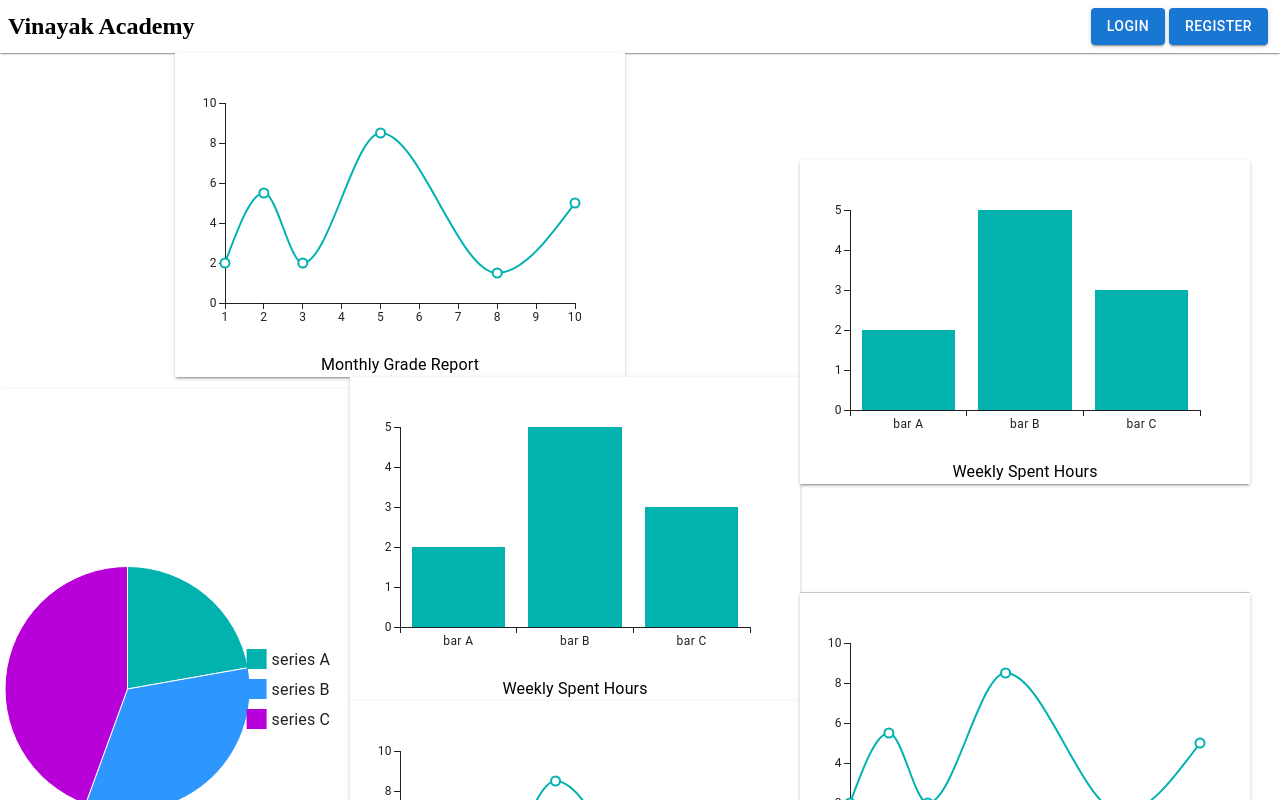
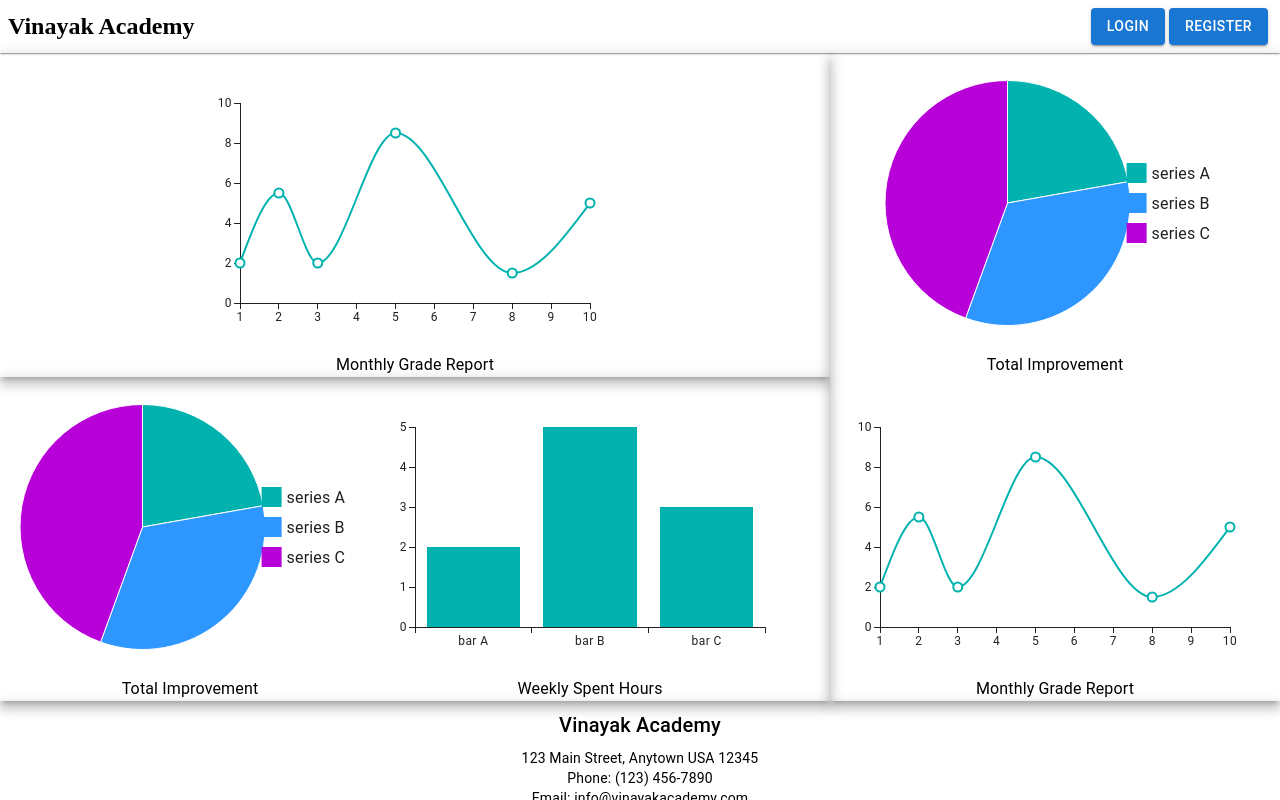
Before and after one commit to amanag0101/vinayak-academy, a Next.js app: page /student/analysis in a window 1280 px wide. Shown: the top 800 px of the page. Built offline with nearby package versions, Linux system fonts and the light colour scheme.

Commit message:
redesigned student analysis page

```diff
--- a/app/components/chart/BarChartX.tsx
+++ b/app/components/chart/BarChartX.tsx
@@ -3,7 +3,9 @@ import { BarChart } from "@mui/x-charts";
 
 export const BarChartX = () => {
   return (
-    <Box sx={{ backgroundColor: "#fff", boxShadow: 2 }}>
+    <Box
+      sx={{ display: "flex", flexDirection: "column", alignItems: "center" }}
+    >
       <BarChart
         xAxis={[
           {
--- a/app/components/chart/LineChartX.tsx
+++ b/app/components/chart/LineChartX.tsx
@@ -3,7 +3,9 @@ import { LineChart } from "@mui/x-charts";
 
 export const LineChartX = () => {
   return (
-    <Box sx={{ backgroundColor: "#fff", boxShadow: 2 }}>
+    <Box
+      sx={{ display: "flex", flexDirection: "column", alignItems: "center" }}
+    >
       <LineChart
         xAxis={[{ data: [1, 2, 3, 5, 8, 10] }]}
         series={[
--- a/app/components/chart/PieChartX.tsx
+++ b/app/components/chart/PieChartX.tsx
@@ -3,7 +3,9 @@ import { PieChart } from "@mui/x-charts";
 
 export const PieChartX = () => {
   return (
-    <Box sx={{ backgroundColor: "#fff", boxShadow: 2 }}>
+    <Box
+      sx={{ display: "flex", flexDirection: "column", alignItems: "center" }}
+    >
       <PieChart
         series={[
           {
@@ -15,7 +17,7 @@ export const PieChartX = () => {
           },
         ]}
         width={350}
-        height={600}
+        height={300}
       />
       <Typography sx={{ textAlign: "center" }}>Total Improvement</Typography>
     </Box>
--- a/app/components/student/Analysis.tsx
+++ b/app/components/student/Analysis.tsx
@@ -7,61 +7,36 @@ import { BarChartX } from "../chart/BarChartX";
 
 export const StudentAnalysis = () => {
   return (
-    <Box sx={{ width: "100%" }}>
     <Box
       sx={{
-          display: "flex",
+        width: "100%",
+        display: "flex ",
       }}
     >
       {/* Col-1 */}
-        <Box>
-          <Box
-            sx={{
-              display: "flex",
-              flexDirection: "column",
-            }}
-          >
-            <Box sx={{ margin: "auto" }}>
+      <Box sx={{ flex: 0.7 }}>
+        <Box sx={{ boxShadow: 8 }}>
           <LineChartX />
         </Box>
-
-            <Box
-              sx={{
-                display: "flex",
-                alignItems: "center",
-              }}
-            >
+        <Box sx={{ display: "flex", justifyContent: "center", boxShadow: 8 }}>
           <Box>
             <PieChartX />
           </Box>
           <Box>
+            <BarChartX />
+          </Box>
+        </Box>
+      </Box>
+
+      {/* Col-2 */}
+      <Box sx={{ height: "100%", flex: 0.3, boxShadow: 8 }}>
         <Box>
-                  <BarChartX />
+          <PieChartX />
         </Box>
         <Box>
           <LineChartX />
         </Box>
       </Box>
     </Box>
-          </Box>
-        </Box>
-
-        {/* Col-2 */}
-        <Box
-          sx={{
-            display: "flex",
-            flexDirection: "column",
-            justifyContent: "space-evenly",
-          }}
-        >
-          <Box>
-            <BarChartX />
-          </Box>
-          <Box sx={{ borderTop: "1px solid #ccc" }}>
-            <LineChartX />
-          </Box>
-        </Box>
-      </Box>
-    </Box>
   );
 };
```
Lines whose indentation alone changed are shown as unchanged.
